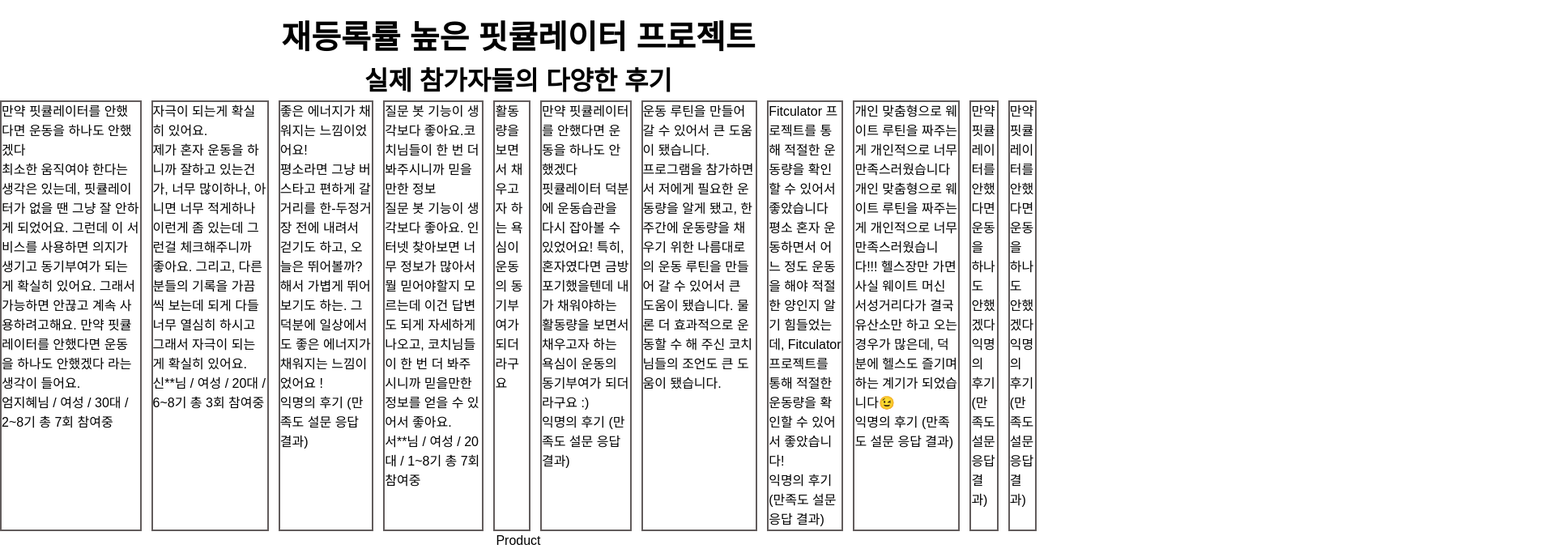
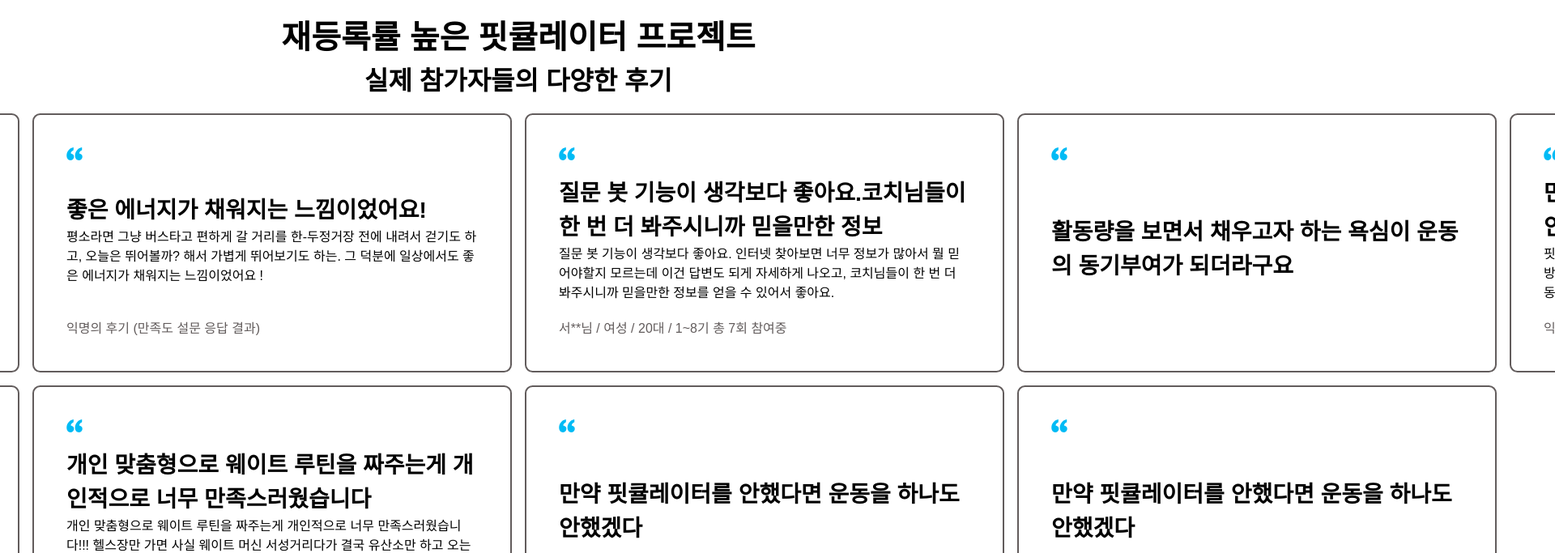
Before and after one commit to BoostPerformance/fitculator-io, a Next.js app: page / in a window 1280 px wide. Shown: the part 3960-4643 px from the top of the page at 81% size, 1920 px wide, since content can reach past the window. Built offline with nearby package versions, Linux system fonts and the light colour scheme.

Commit message:
리뷰 카드 정렬

```diff
--- /dev/null
+++ b/src/components/productItem.tsx
@@ -0,0 +1,5 @@
+const ProductItem = () => {
+  return <>Product</>;
+};
+
+export default ProductItem;
--- /dev/null
+++ b/src/components/products.tsx
@@ -0,0 +1,5 @@
+const Product = () => {
+  return <>Product</>;
+};
+
+export default Product;
--- a/src/components/reviews.tsx
+++ b/src/components/reviews.tsx
@@ -1,23 +1,35 @@
 import reviewItems from '@/reviews/reviewItems';
+import Image from 'next/image';
 
 export default function Reviews() {
   return (
-    <>
+    <div>
       <div className="flex flex-col items-center">
         <p className="text-2.5-900">재등록률 높은 핏큘레이터 프로젝트</p>
         <p className="text-2-700">실제 참가자들의 다양한 후기</p>
       </div>
-      <div dir="ltr">
-        <div className="scroll-ps-6 snap-x flex flex-row gap-3">
+      <div className=" py-4 overflow-x-auto w-full">
+        <div className="grid grid-rows-2 grid-cols-6 grid-flow-row gap-4 w-max">
           {reviewItems.map((it) => (
-            <div key={it.id} className="border-gray-1 border-solid border-2">
-              <h1>{it.title}</h1>
-              <h2>{it.content}</h2>
-              <p>{it.author}</p>
+            <div
+              key={it.id}
+              className="flex flex-col justify-between p-10 w-[37rem] h-[20rem] rounded-[0.6rem] border-gray-1 border-solid border-2"
+            >
+              <Image
+                src="/svg/quotation-mark.svg"
+                width={20}
+                height={20}
+                alt="quotation-mark"
+              />
+              <div>
+                <h1 className="text-1.75-700">{it.title}</h1>
+                <h2 className="text-1.25-500">{it.content}</h2>
+              </div>
+              <p className="text-gray-1">{it.author}</p>
             </div>
           ))}
         </div>
       </div>
-    </>
+    </div>
   );
 }
--- a/tailwind.config.ts
+++ b/tailwind.config.ts
@@ -29,6 +29,8 @@
       },
     },
     fontSize: {
+      '1.25-500': ['1.25', { fontWeight: 500 }],
+
       '1.75-500': ['1.75rem', { fontWeight: 500 }],
       '1.75-700': ['1.75rem', { fontWeight: 700 }],
 
```
